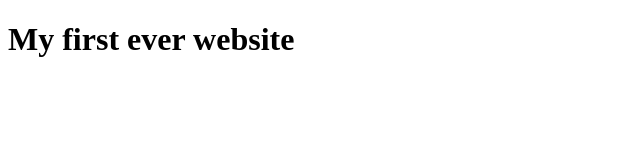
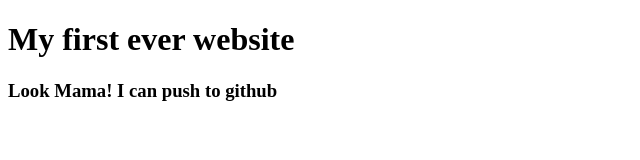
Before and after one commit to Labir852/My-First-Website, a plain HTML site: page index.html in a window 1280 px wide. Shown: the whole page, without its empty margins (0-640 px from the left). Drawn offline with Linux system fonts and the light colour scheme.

Commit message:
learned github

```diff
--- a/index.html
+++ b/index.html
@@ -7,5 +7,6 @@
 </head>
 <body>
     <h1>My first ever website</h1>
+    <h3>Look Mama! I can push to github</h3>
 </body>
 </html>
```
Also changed, not shown: 1 other file.
